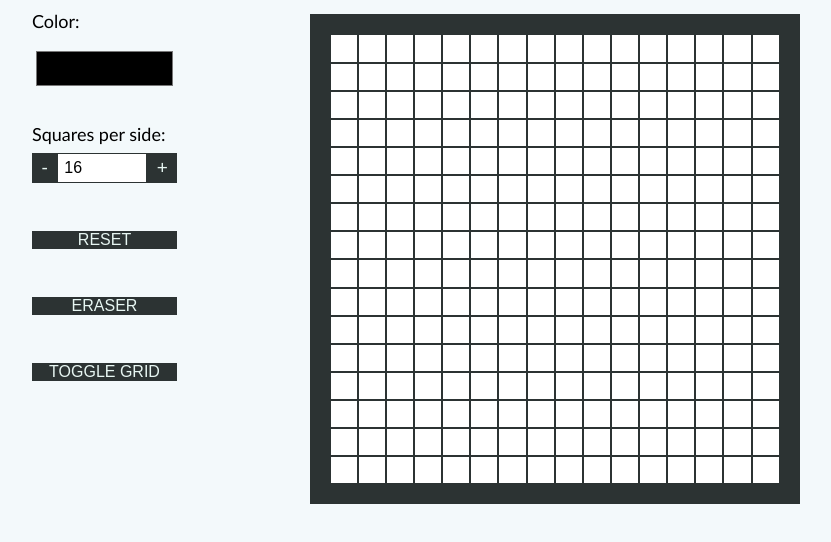
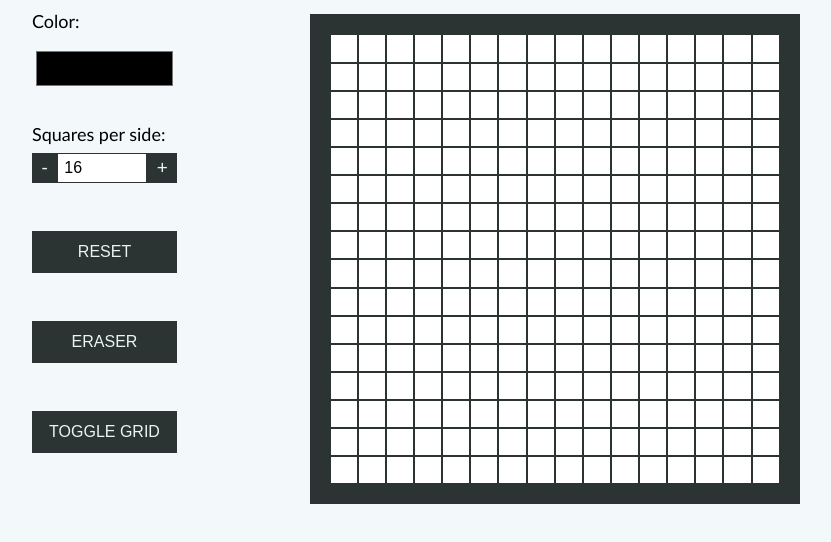
Before and after one commit to HamnaIshaq/etch-a-sketch, a plain HTML site: page index.html in a window 1280 px wide. Shown: the part 82-624 px from the top of the page, without its empty margins (158-989 px from the left). Drawn offline with Linux system fonts and the light colour scheme.

Commit message:
Add 12px padding to reset, eraser, toggle grid buttons

```diff
--- a/css/style.css
+++ b/css/style.css
@@ -106,6 +106,7 @@ body {
   text-transform: uppercase;
   margin-top: 1em;
   max-width: 145px;
+  padding: .75em;
 }
 /* reset drawing grid */
 
```
